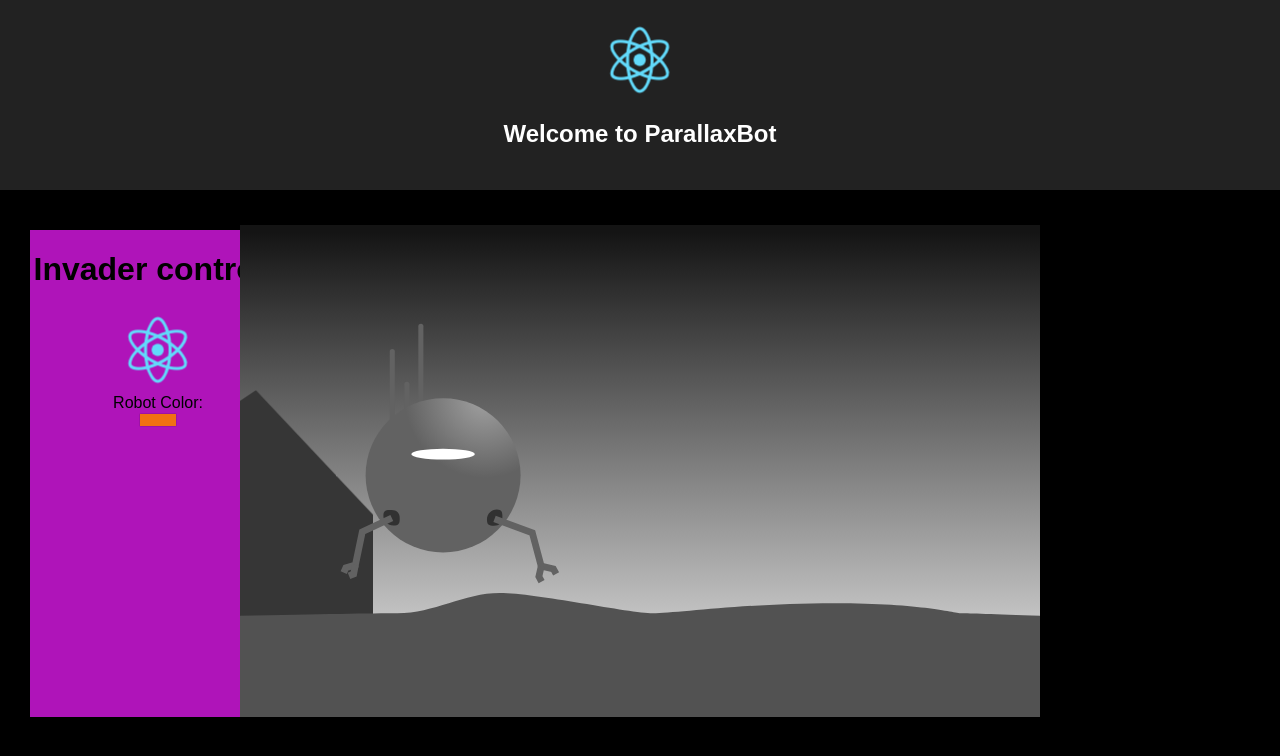
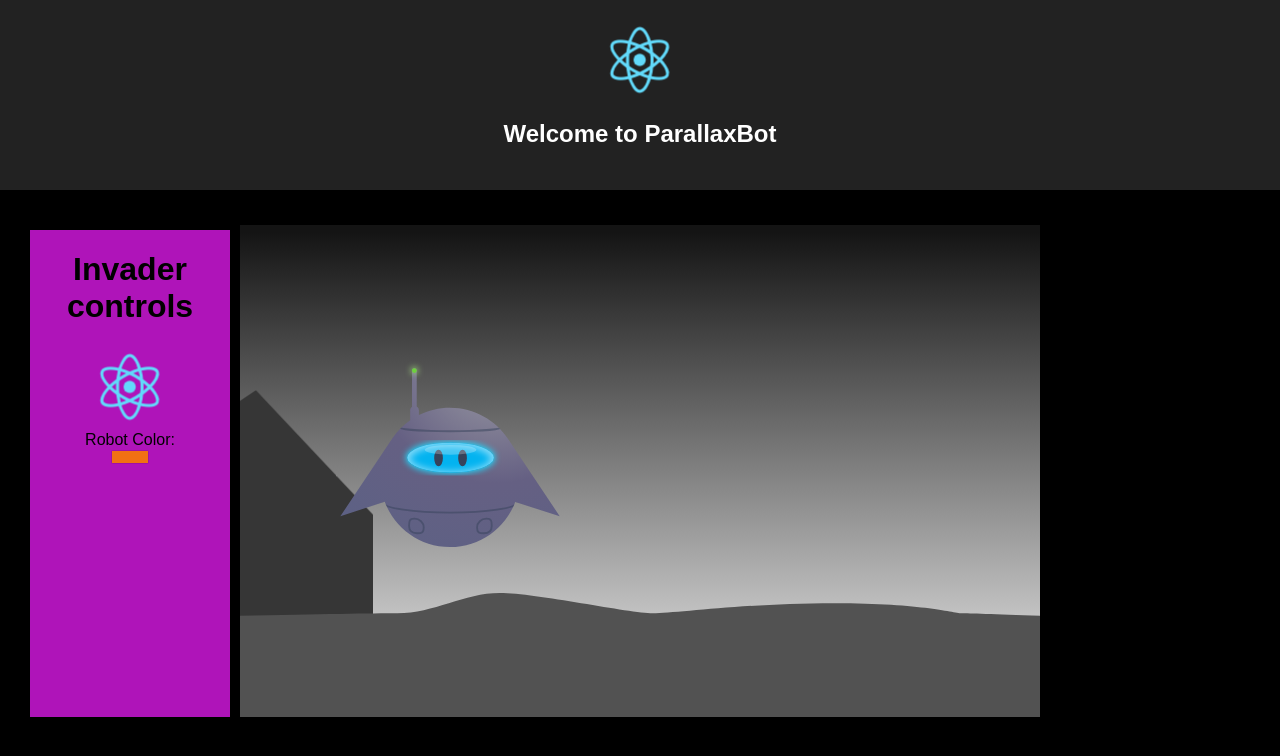
Before and after one commit to mandarenee/parallaxabot, a React (Create React App) app: page / in a window 1280 px wide. Shown: the top 756 px of the page. Built offline with nearby package versions, Linux system fonts and the light colour scheme.

Commit message:
Add new Robot

```diff
--- a/src/App.css
+++ b/src/App.css
@@ -32,7 +32,7 @@ html {
 }
 
 .controls {
-    width:20%;
+    width:200px;
     display:block;
     float: left;
     background: #af14b9;
--- a/src/Robot/Robot.js
+++ b/src/Robot/Robot.js
@@ -1,41 +1,164 @@
-import React, { Component } from 'react'
+import React from "react";
 
-class Robot extends Component {
-    render() {
-        return (
-            <svg className="robot" width="130px" height="154px" viewBox="0 0 130 154" version="1.1" xmlns="http://www.w3.org/2000/svg" xmlnsXlink="http://www.w3.org/1999/xlink">
+const Robot = props => (
+    <svg
+        className={"robot"}
+        width={182}
+        height={154}
+        viewBox="0 0 182 154"
+        xmlnsXlink="http://www.w3.org/1999/xlink"
+        {...props}
+    >
+        <title>Robot Copy</title>
         <defs>
-                    <radialGradient cx="76.7244715%" cy="0%" fx="76.7244715%" fy="0%" r="51.5207999%" gradientTransform="translate(0.767245,0.000000),scale(0.994890,1.000000),rotate(119.988139),translate(-0.767245,-0.000000)" id="radialGradient-1">
-                        <stop stopColor="#A1A1A1" offset="0%"></stop>
-                        <stop stopColor="#626262" offset="100%"></stop>
+            <radialGradient
+                cx="70.381%"
+                cy="-3.482%"
+                fx="70.381%"
+                fy="-3.482%"
+                r="206.691%"
+                gradientTransform="matrix(-.75781 -.36934 .3012 -.9293 1.248 .193)"
+                id="b"
+            >
+                <stop stopColor="#9E9EA5" offset="0%" />
+                <stop stopColor="#656083" offset="32.779%" />
+                <stop stopColor="#506286" offset="100%" />
             </radialGradient>
+            <path
+                d="M58.06 43.129v-8.235c0-1.207.593-2.277 1.504-2.932V1.955a1.955 1.955 0 1 1 3.91 0v29.812a3.608 3.608 0 0 1 1.805 3.127v3.94C73.021 34.967 81.756 32.79 91 32.79c20.174 0 37.926 10.37 48.216 26.069l42.556 63.648-36.727-11.882-.022-.181C136.881 132.373 115.765 148 91 148c-24.737 0-45.832-15.59-53.995-37.48L.283 122.4l43.091-64.45-.003.03A57.929 57.929 0 0 1 58.06 43.129z"
+                id="a"
+            />
+            <ellipse id="e" cx={35.798} cy={12.333} rx={35.798} ry={12.333} />
+            <filter
+                x="-12.6%"
+                y="-36.5%"
+                width="125.1%"
+                height="173%"
+                filterUnits="objectBoundingBox"
+                id="d"
+            >
+                <feMorphology
+                    radius={0.5}
+                    operator="dilate"
+                    in="SourceAlpha"
+                    result="shadowSpreadOuter1"
+                />
+                <feOffset in="shadowSpreadOuter1" result="shadowOffsetOuter1" />
+                <feGaussianBlur
+                    stdDeviation={2.5}
+                    in="shadowOffsetOuter1"
+                    result="shadowBlurOuter1"
+                />
+                <feColorMatrix
+                    values="0 0 0 0 0.0117647059 0 0 0 0 0.701960784 0 0 0 0 1 0 0 0 1 0"
+                    in="shadowBlurOuter1"
+                />
+            </filter>
+            <filter
+                x="-14.7%"
+                y="-42.6%"
+                width="129.3%"
+                height="185.1%"
+                filterUnits="objectBoundingBox"
+                id="f"
+            >
+                <feMorphology radius={2} in="SourceAlpha" result="shadowSpreadInner1" />
+                <feGaussianBlur
+                    stdDeviation={3}
+                    in="shadowSpreadInner1"
+                    result="shadowBlurInner1"
+                />
+                <feOffset dy={1} in="shadowBlurInner1" result="shadowOffsetInner1" />
+                <feComposite
+                    in="shadowOffsetInner1"
+                    in2="SourceAlpha"
+                    operator="arithmetic"
+                    k2={-1}
+                    k3={1}
+                    result="shadowInnerInner1"
+                />
+                <feColorMatrix
+                    values="0 0 0 0 1 0 0 0 0 1 0 0 0 0 1 0 0 0 0.5 0"
+                    in="shadowInnerInner1"
+                />
+            </filter>
+            <ellipse id="h" cx={61.519} cy={1.955} rx={1.955} ry={1.955} />
+            <filter
+                x="-230.1%"
+                y="-230.1%"
+                width="560.3%"
+                height="560.3%"
+                filterUnits="objectBoundingBox"
+                id="g"
+            >
+                <feMorphology
+                    radius={0.5}
+                    operator="dilate"
+                    in="SourceAlpha"
+                    result="shadowSpreadOuter1"
+                />
+                <feOffset in="shadowSpreadOuter1" result="shadowOffsetOuter1" />
+                <feGaussianBlur
+                    stdDeviation={2.5}
+                    in="shadowOffsetOuter1"
+                    result="shadowBlurOuter1"
+                />
+                <feColorMatrix
+                    values="0 0 0 0 0.431372549 0 0 0 0 0.823529412 0 0 0 0 0.239215686 0 0 0 0.8 0"
+                    in="shadowBlurOuter1"
+                />
+            </filter>
         </defs>
-                <g id="Page-1" stroke="none" strokeWidth="1" fill="none" fillRule="evenodd">
-                    <g id="Desktop-HD" transform="translate(-476.000000, -453.000000)">
-                        <g id="Robot-Scene" transform="translate(419.000000, 268.000000)">
-                            <g id="robot" transform="translate(59.000000, 185.000000)">
-                                <rect id="Rectangle-2" fill="#626262" x="27.3944563" y="14.9339584" width="3.0021322" height="43.3084793" rx="1.5010661"></rect>
-                                <rect id="Rectangle-2-Copy" fill="#626262" x="36.0255864" y="34.3481043" width="3.0021322" height="23.8943334" rx="1.5010661"></rect>
-                                <rect id="Rectangle-2-Copy-2" fill="#626262" x="44.2814499" y="0" width="3.0021322" height="53.0155523" rx="1.5010661"></rect>
-                                <ellipse id="Oval" fill="url(#radialGradient-1)" cx="58.9168443" cy="89.6037503" rx="45.782516" ry="45.5485731"></ellipse>
-                                <path d="M29.4584222,119.261611 C32.6708588,119.261611 33.2895153,118.307646 33.2895153,115.111625 C33.2895153,111.915603 31.6780898,110.137943 28.4656532,110.137943 C25.2532165,110.137943 23.641791,110.278681 23.641791,113.474702 C23.641791,116.670724 26.2459855,119.261611 29.4584222,119.261611 Z" id="Oval-2" fill="#313131"></path>
-                                <path d="M90.3882677,119.125641 C93.6007044,119.125641 94.2193608,118.171676 94.2193608,114.975654 C94.2193608,111.779633 92.6079354,110.001973 89.3954987,110.001973 C86.1830621,110.001973 84.5716366,110.142711 84.5716366,113.338732 C84.5716366,116.534754 87.1758311,119.125641 90.3882677,119.125641 Z" id="Oval-2-Copy" fill="#313131" transform="translate(89.395499, 114.563807) rotate(90.000000) translate(-89.395499, -114.563807) "></path>
-                                <g id="leftarm" transform="translate(0.000000, 114.618131)" stroke="#626262" strokeWidth="4">
-                                    <polyline id="Path-2" points="28.6146904 0.194989255 11.186375 8.35917707 7.08884354 27.9694401 1.46166179 29.5688476 0.20319811 32.514609"></polyline>
-                                    <polyline id="Path-3" points="3.31775697 34.4076454 6.08020176 33.2611673 7.11080439 27.8888436"></polyline>
+        <g fill="none" fillRule="evenodd">
+            <g transform="translate(0 6)">
+                <mask id="c" fill="#fff">
+                    <use xlinkHref="#a" />
+                </mask>
+                <use fill="url(#b)" xlinkHref="#a" />
+                <g
+                    mask="url(#c)"
+                    stroke="#37435B"
+                    strokeOpacity={0.5}
+                    strokeWidth={1.5}
+                >
+                    <path d="M145.9 111.3c0 4.486-24.51 8.123-54.745 8.123-30.236 0-55.056-3.637-55.056-8.122M133.82 48.612c0 1.96-19.004 3.548-42.447 3.548s-42.687-1.588-42.687-3.548M113.412 131.791c0-4.006 3.44-7.254 7.685-7.254 4.245 0 4.432 2.01 4.432 6.016s-2.36 6.016-6.606 6.016c-4.244 0-5.511-.771-5.511-4.778zM69.275 131.791c0 4.007-1.267 4.778-5.512 4.778-4.245 0-6.606-2.01-6.606-6.016 0-4.007.187-6.016 4.432-6.016 4.244 0 7.686 3.248 7.686 7.254z" />
                 </g>
-                                <g id="rightarm" transform="translate(107.142857, 133.936257) scale(-1, 1) translate(-107.142857, -133.936257) translate(88.571429, 115.364829)" stroke="#626262" strokeWidth="4">
-                                    <polyline id="Path-2" points="36.4008529 0 14.0716651 8.20504453 8.8219008 27.9134448 1.61234584 29.5208564 0 32.4813595"></polyline>
-                                    <polyline id="Path-3" points="8.58893637 37.026011 10.190541 34.0445826 8.80499667 27.9056134"></polyline>
-                                </g>
-                                <ellipse id="Oval-3" fill="#FFFFFF" cx="58.9168443" cy="77.0965602" rx="18.7633262" ry="3.17346616"></ellipse>
+                <g mask="url(#c)">
+                    <g transform="translate(55.653 61.667)">
+                        <use fill="#000" filter="url(#d)" xlinkHref="#e" />
+                        <use fill="#03B3F0" xlinkHref="#e" />
+                        <use fill="#000" filter="url(#f)" xlinkHref="#e" />
+                        <ellipse
+                            fill="#37435B"
+                            cx={25.871}
+                            cy={12.634}
+                            rx={3.61}
+                            ry={6.919}
+                        />
+                        <ellipse
+                            fill="#37435B"
+                            cx={45.726}
+                            cy={12.634}
+                            rx={3.61}
+                            ry={6.919}
+                        />
+                        <ellipse
+                            fillOpacity={0.25}
+                            fill="#FFF"
+                            cx={35.798}
+                            cy={5.866}
+                            rx={21.359}
+                            ry={4.061}
+                        />
                     </g>
                 </g>
             </g>
+            <g transform="translate(0 6)">
+                <use fill="#000" filter="url(#g)" xlinkHref="#h" />
+                <use fill="#6ED23D" xlinkHref="#h" />
+            </g>
         </g>
     </svg>
-        )
-    }
-}
+);
 
-export default Robot
+export default Robot;
```
Also changed, not shown: src/Robot/RobotSm.svg (added). Lines whose indentation alone changed are shown as unchanged.
